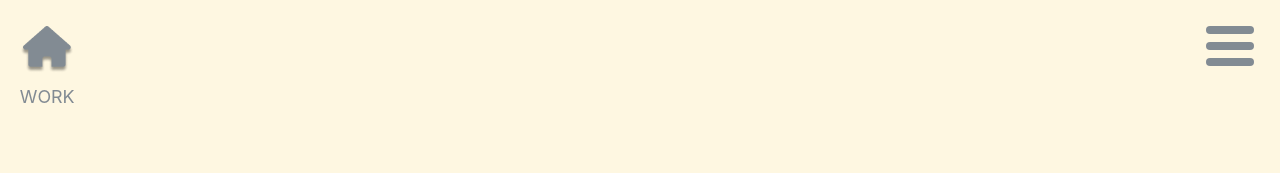
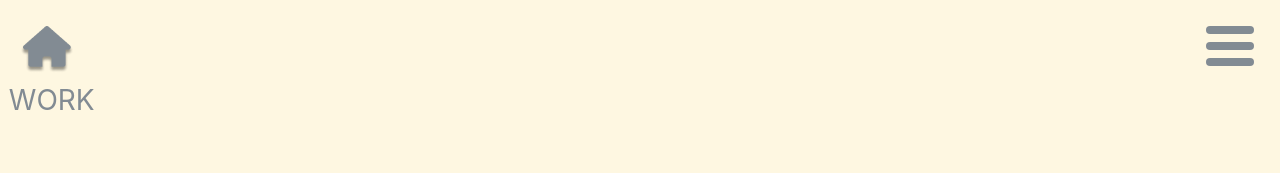
Before and after one commit to linda-huang/pomodoro_timer, a React (Create React App) app: page / in a window 1280 px wide. Both pictures are taken after a click on the button "BEGIN". Shown: the top 173 px of the page. Built offline with nearby package versions, Linux system fonts and the light colour scheme.

Commit message:
change size of prompt

```diff
--- a/src/App.css
+++ b/src/App.css
@@ -239,14 +239,15 @@ input[type="radio"]{
   justify-self: center; */
   /* place-self: stretch; */
   margin-top: 10vmin;
-  margin-left: 1.7vmin;
-  width: 8.4vmin;
+  margin-left: 1.1vmin;
+  width: 8.8vmin;
 }
 
 .miniP {
-  margin-top: 0.5vw;
+  margin-top: 0.4vmin;
   text-align: center;
-  font-size: 1.4vw;
+  font-size: 3.5vmin;
+
   font-weight: normal;
   color: #828b93;
 }
--- a/src/Components/Timer/timer.css
+++ b/src/Components/Timer/timer.css
@@ -20,7 +20,7 @@
   flex-direction: row;
 }
 
-.countdown-item{
+.countdown-item {
   flex: 1;
   align-items: stretch;
 
@@ -51,7 +51,8 @@ h4 {
   font-size: 60%;
   font-style: normal;
   font-weight: normal;
-  color: rgb(41, 41, 41);
+
+  color: #828b93;
 }
 
 /*Countdown*/
--- a/src/Components/settings/menu.styles.js
+++ b/src/Components/settings/menu.styles.js
@@ -14,13 +14,14 @@ const StyledMenu = styled.nav`
   position: absolute;
   top: 0;
   right: 0;
-  // transform: ${({ hide }) => (hide) ? "translateX(+100%)" : "translateX(0)"};
+  // transform: ${({ hide }) => (hide ? "translateX(+100%)" : "translateX(0)")};
   // transition: transform 0.3s ease-in-out;
   z-index : 1000000;
   font-size: 4.5vmin;
 
   h4 {
     font-size: 2vw;
+    color: #828b93;
   }
 
   #firstLine {
@@ -106,6 +107,7 @@ label {
   margin-top: 1%;
   margin-bottom: 1%;
 
+
 }
 
 .num-repeats-div {
```
Lines whose indentation alone changed are shown as unchanged.
